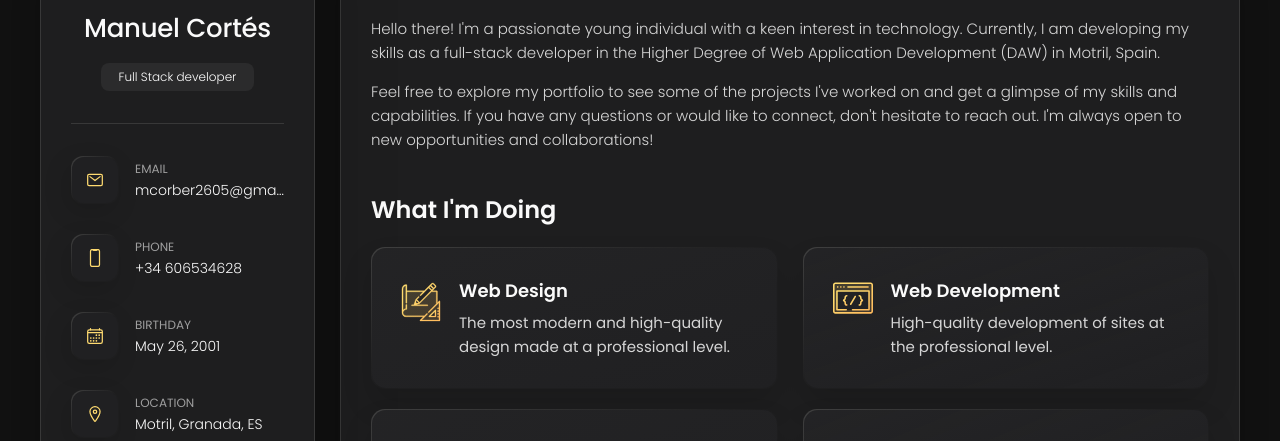
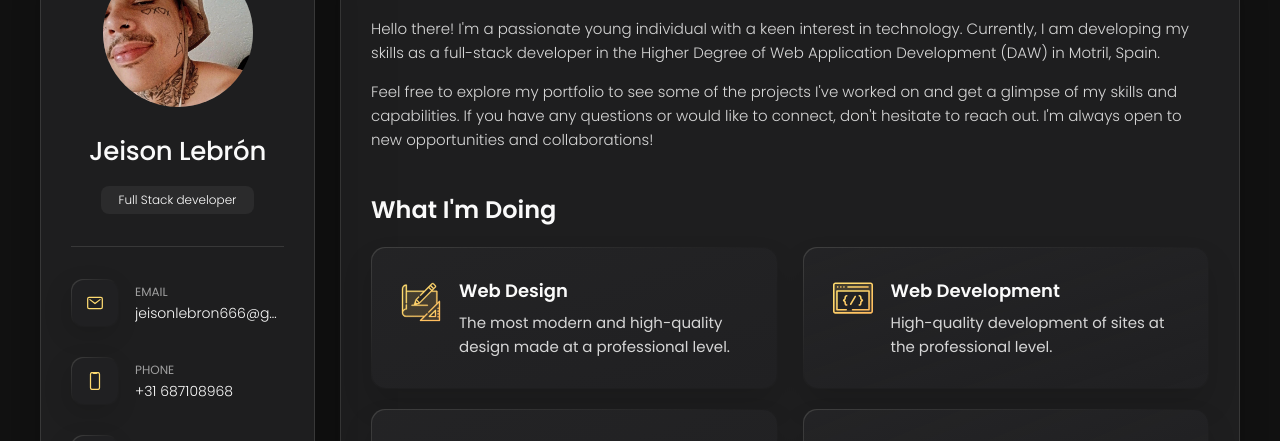
Before and after one commit to esbabyjeiii/Portfolio, a plain HTML site: page index.html in a window 1280 px wide. Shown: the part 162-603 px from the top of the page. Drawn offline with nearby package versions, Linux system fonts and the light colour scheme.

Commit message:
Update index.html

```diff
--- a/index.html
+++ b/index.html
@@ -42,11 +42,11 @@
       <div class="sidebar-info">
 
         <figure class="avatar-box" style="border-radius: 50%;">
-          <img src="./assets/images/manuel_cortes.jpeg" alt="Manuel Cortés" width="80" style="border-radius: 50%;">
+          <img src="./assets/images/me.jpeg" alt="Manuel Cortés" width="80" style="border-radius: 50%;">
         </figure>
 
         <div class="info-content">
-          <h1 class="name" title="Richard hanrick">Manuel Cortés</h1>
+          <h1 class="name" title="JL">Jeison Lebrón</h1>
 
           <p class="title">Full Stack developer</p>
         </div>
@@ -74,7 +74,7 @@
             <div class="contact-info">
               <p class="contact-title">Email</p>
 
-              <a href="mailto:mcorber2605@gmail.com" class="contact-link">mcorber2605@gmail.com</a>
+              <a href="mailto:jeisonlebron666@gmail.com" class="contact-link">jeisonlebron666@gmail.com</a>
             </div>
 
           </li>
@@ -88,7 +88,7 @@
             <div class="contact-info">
               <p class="contact-title">Phone</p>
 
-              <a href="tel:+606534628" class="contact-link">+34 606534628</a>
+              <a href="tel:+687108968" class="contact-link">+31 687108968</a>
             </div>
 
           </li>
@@ -102,7 +102,7 @@
             <div class="contact-info">
               <p class="contact-title">Birthday</p>
 
-              <time datetime="1982-06-23">May 26, 2001</time>
+              <time datetime="1996-08-17">August 17, 1996</time>
             </div>
 
           </li>
@@ -116,7 +116,7 @@
             <div class="contact-info">
               <p class="contact-title">Location</p>
 
-              <address>Motril, Granada, ES</address>
+              <address>Tilburg, NL</address>
             </div>
 
           </li>
```
